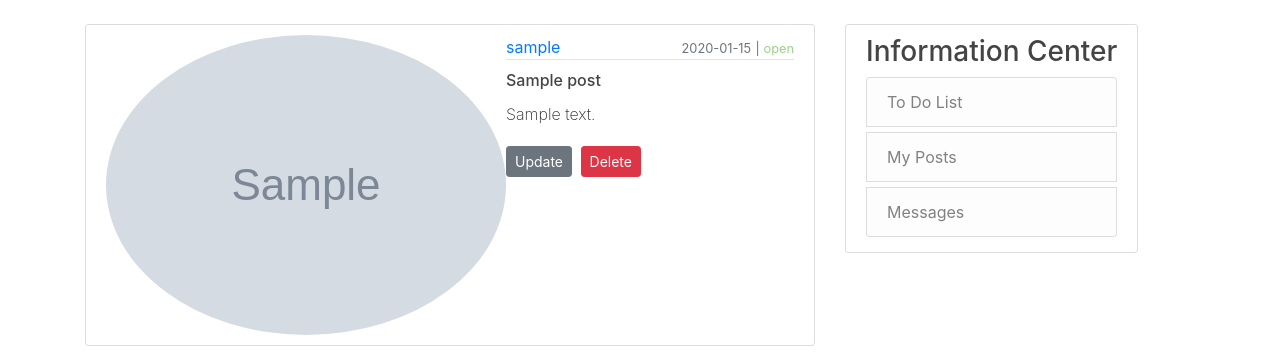
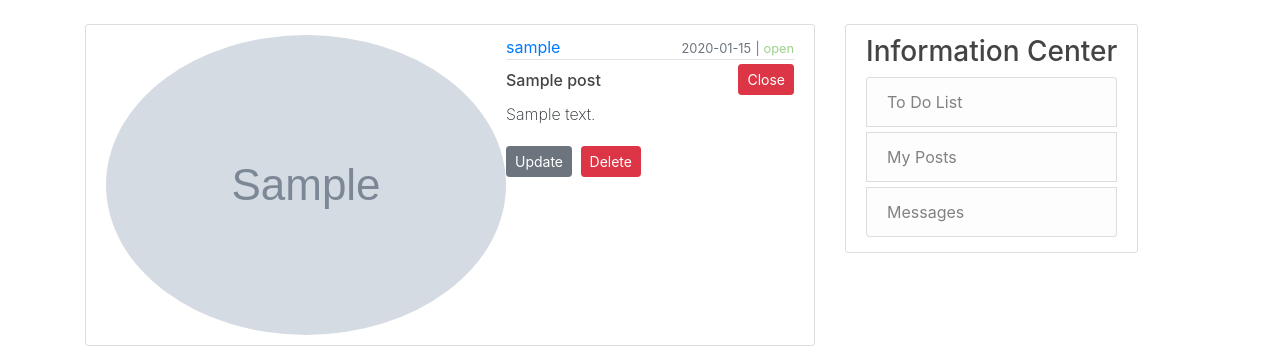
Before and after one commit to SinaBehrouz/Benefactors, a Flask app: page /post/1 in a window 1280 px wide. Shown: the part 56-420 px from the top of the page. Run offline with Flask 2, Linux system fonts and the light colour scheme; a user stored in the database is signed in; tables that the repository leaves empty hold one stand-in row (values such as "Sample post"); grey boxes marked "Sample" are stand-in pictures; some libraries are stand-ins or nearby versions.

Commit message:
another late night push

```diff
--- a/web/benefactors/routes.py
+++ b/web/benefactors/routes.py
@@ -128,14 +128,26 @@ def post(post_id):
     post = Post.query.get_or_404(post_id)
     if request.method == 'POST':
         if current_user.is_authenticated:
-            post.volunteer = current_user.id
-            post.status = statusEnum.taken
+            if 'volunteer_btn' in request.form and request.form['volunteer_btn'] == 'Volunteer':
+                post.volunteer = current_user.id
+                post.status = statusEnum.taken
+                flash('You are now volunteering for the post!', 'success')
+            elif 'unvolunteer_btn' in request.form and request.form['unvolunteer_btn'] == 'Unvolunteer':
+                post.volunteer = 0 #0 referes to NULL User which means no volunteers yet!
+                post.status = statusEnum.open
+                flash('You are no longer are volunteering for the post!', 'success')
+            elif 'closePost_btn' in request.form and request.form['closePost_btn'] == 'Close':
+                post.status = statusEnum.closed
+                flash('Your post is closed!', 'success')
+            elif 'openPost_btn' in request.form and request.form['openPost_btn'] == 'Open':
+                post.status = statusEnum.open
+                flash('Your post is opened!', 'success')
+            else:
+                abort(404)
             db.session.commit()
-            flash('You Are now volunteering for the post!', 'success')
-            #it should redirect to a chat screen or message screen
             return redirect(url_for('home'))
         else:
-            flash('You must be logged in to volunteer for a post!', 'warning')
+            flash('You must be logged in first!', 'warning')
             return redirect(url_for('login'))
     else:
         curr_user_volunteering = False
--- a/web/benefactors/templates/home.html
+++ b/web/benefactors/templates/home.html
@@ -33,7 +33,7 @@
                       {% elif post.status.name == "cancelled" %}
                       <small class="text-muted" style="color:red!important;">{{ post.status.name }}</small>
                       {% elif post.status.name == "closed"%}
-                      <small class="text-muted" style="color:black!important;">{{ post.status.name }}</small>
+                      <small class="text-muted" style="color:red!important;">{{ post.status.name }}</small>
                       {% endif %}
                     </div>
                 </div>
--- a/web/benefactors/templates/post.html
+++ b/web/benefactors/templates/post.html
@@ -15,11 +15,20 @@
           {% elif post.status.name == "cancelled" %}
           <small class="text-muted" style="color:red!important;">{{ post.status.name }}</small>
           {% elif post.status.name == "closed"%}
-          <small class="text-muted" style="color:black!important;">{{ post.status.name }}</small>
+          <small class="text-muted" style="color:red!important;">{{ post.status.name }}</small>
           {% endif %}
         </div>
       </div>
-      <h3><a class="article-title" href="{{ url_for('post', post_id=post.id) }}">{{ post.title }}</a></h3>
+      <div style = "display: flex; justify-content: space-between;">
+          <h3><a class="article-title" href="{{ url_for('post', post_id=post.id) }}">{{ post.title }}</a></h3>
+          <form action="" method="POST">
+            {% if post.status.name == 'open' %}
+            <input class="btn btn-danger btn-sm mt-1 mb-1" type="submit" name="closePost_btn" value='Close'>
+            {% elif post.status.name == 'closed' %}
+            <input class="btn btn-success btn-sm mt-1 mb-1" type="submit" name="openPost_btn" value="Open">
+            {% endif %}
+          </form>
+      </div>
       <p class="article-content">{{ post.description }}</p>
       {% if post.author == current_user %}
         <div>
@@ -30,9 +39,9 @@
         <div>
           <form action="" method="POST">
             {% if curr_user_volunteering %}
-              <input class="btn btn-primary" type="submit" value="Volunteer" disabled>
+              <input class="btn btn-primary btn-sm mt-1 mb-1" type="submit" name="unvolunteer_btn" value="Unvolunteer">
             {% else %}
-              <input class="btn btn-primary" type="submit" value="Volunteer">
+              <input class="btn btn-primary btn-sm mt-1 mb-1" type="submit" name="volunteer_btn" value="Volunteer">
             {%endif%}
           </form>
         </div>
```
